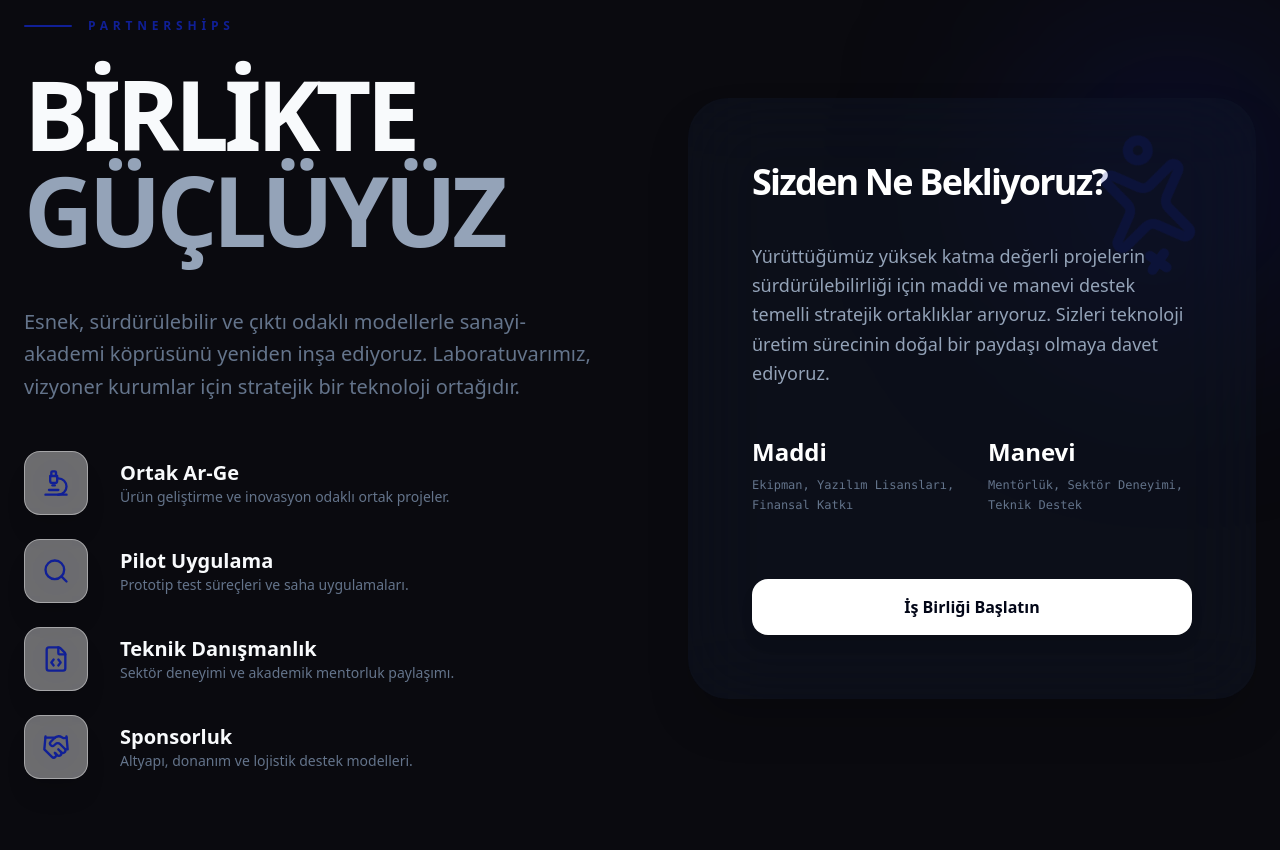
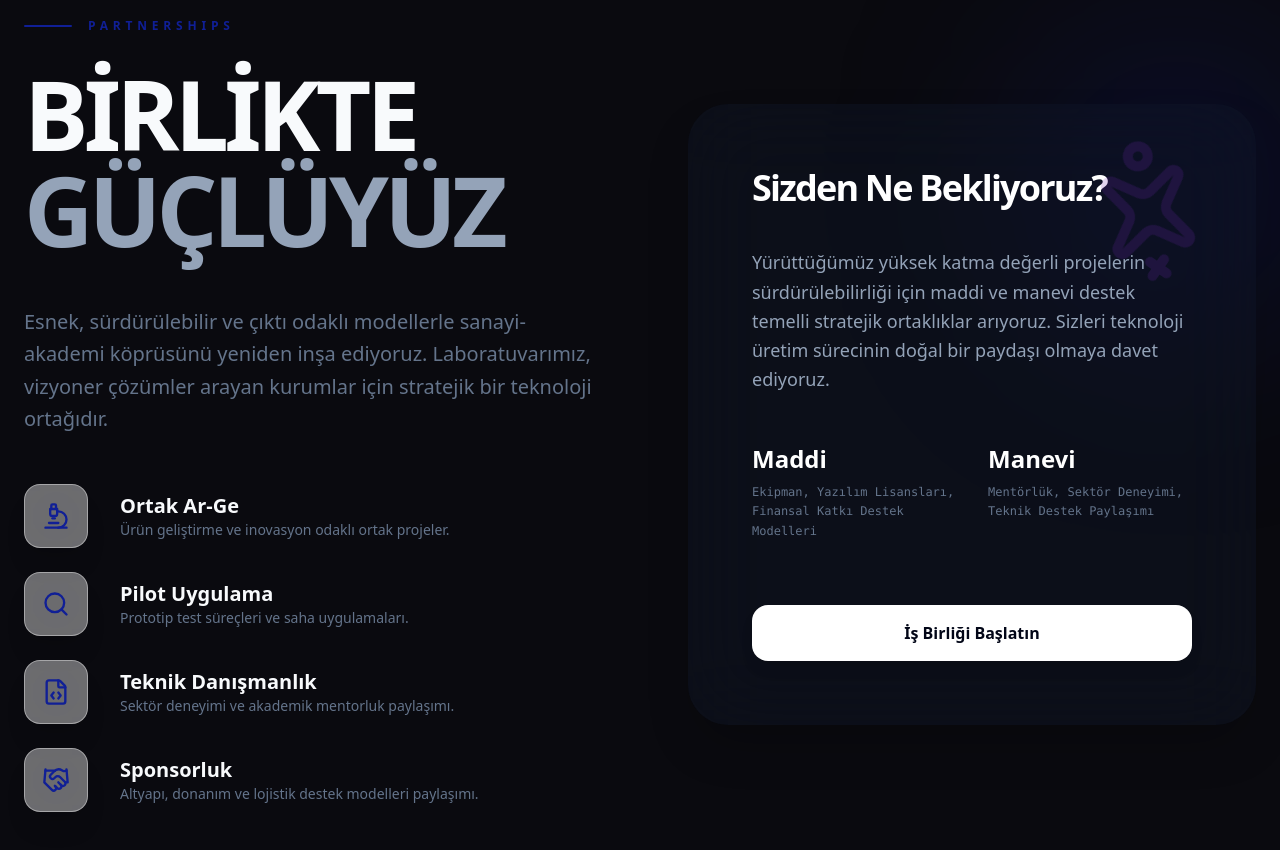
Before and after one commit to nesetcanaydogan/ai-lab-landing, a Next.js app: page / in a window 1280 px wide. Shown: the part 7560-8410 px from the top of the page. Built offline with nearby package versions, Linux system fonts and the light colour scheme.

Commit message:
cooperation.tsx styling update

```diff
--- a/src/components/cooperation.tsx
+++ b/src/components/cooperation.tsx
@@ -8,7 +8,7 @@ export default function Cooperation() {
     { title: "Ortak Ar-Ge", desc: "Ürün geliştirme ve inovasyon odaklı ortak projeler.", icon: <Microscope size={28} /> },
     { title: "Pilot Uygulama", desc: "Prototip test süreçleri ve saha uygulamaları.", icon: <Search size={28} /> },
     { title: "Teknik Danışmanlık", desc: "Sektör deneyimi ve akademik mentorluk paylaşımı.", icon: <FileCode size={28} /> },
-    { title: "Sponsorluk", desc: "Altyapı, donanım ve lojistik destek modelleri.", icon: <Handshake size={28} /> }
+    { title: "Sponsorluk", desc: "Altyapı, donanım ve lojistik destek modelleri paylaşımı.", icon: <Handshake size={28} /> }
   ];
 
   return (
@@ -23,13 +23,13 @@ export default function Cooperation() {
            >
               <div className="flex items-center gap-4 mb-8">
                  <div className="w-12 h-[2px] bg-primary rounded-full" />
-                 <span className="text-xs font-black uppercase tracking-[0.4em] text-primary">Partnerships</span>
+                 <span className="text-xs font-black uppercase tracking-[0.4em] text-primary">PARTNERSHIPS</span>
               </div>
               <h2 className="text-6xl md:text-8xl font-exo2 font-black tracking-tighter leading-none mb-12">
                  BİRLİKTE <br/> <span className="text-slate-400">GÜÇLÜYÜZ</span>
               </h2>
               <p className="text-xl text-slate-500 font-medium leading-relaxed mb-12">
-                 Esnek, sürdürülebilir ve çıktı odaklı modellerle sanayi-akademi köprüsünü yeniden inşa ediyoruz. Laboratuvarımız, vizyoner kurumlar için stratejik bir teknoloji ortağıdır.
+                 Esnek, sürdürülebilir ve çıktı odaklı modellerle sanayi-akademi köprüsünü yeniden inşa ediyoruz. Laboratuvarımız, vizyoner çözümler arayan kurumlar için stratejik bir teknoloji ortağıdır.
               </p>
 
               <div className="space-y-6">
@@ -60,7 +60,7 @@ export default function Cooperation() {
            >
               <div className="glass-card p-16 bg-slate-950 text-white border-none shadow-[0_80px_150px_-30px_rgba(0,0,0,0.6)] relative z-10">
                  <div className="absolute top-0 right-0 p-12">
-                    <Sparkles className="text-primary opacity-20 animate-spin-slow" size={120} />
+                    <Sparkles className="text-secondary opacity-20 animate-spin-slow" size={120} />
                  </div>
 
                  <h3 className="text-4xl font-black mb-10 font-exo2 tracking-tighter">Sizden Ne Bekliyoruz?</h3>
@@ -71,11 +71,11 @@ export default function Cooperation() {
                  <div className="grid grid-cols-2 gap-8 mb-16">
                     <div>
                        <div className="text-2xl font-black font-exo2 mb-2">Maddi</div>
-                       <p className="text-xs text-slate-500 font-mono leading-relaxed">Ekipman, Yazılım Lisansları, Finansal Katkı</p>
+                       <p className="text-xs text-slate-500 font-mono leading-relaxed">Ekipman, Yazılım Lisansları, Finansal Katkı Destek Modelleri</p>
                     </div>
                     <div>
                        <div className="text-2xl font-black font-exo2 mb-2">Manevi</div>
-                       <p className="text-xs text-slate-500 font-mono leading-relaxed">Mentörlük, Sektör Deneyimi, Teknik Destek</p>
+                       <p className="text-xs text-slate-500 font-mono leading-relaxed">Mentörlük, Sektör Deneyimi, Teknik Destek Paylaşımı</p>
                     </div>
                  </div>
 
```
